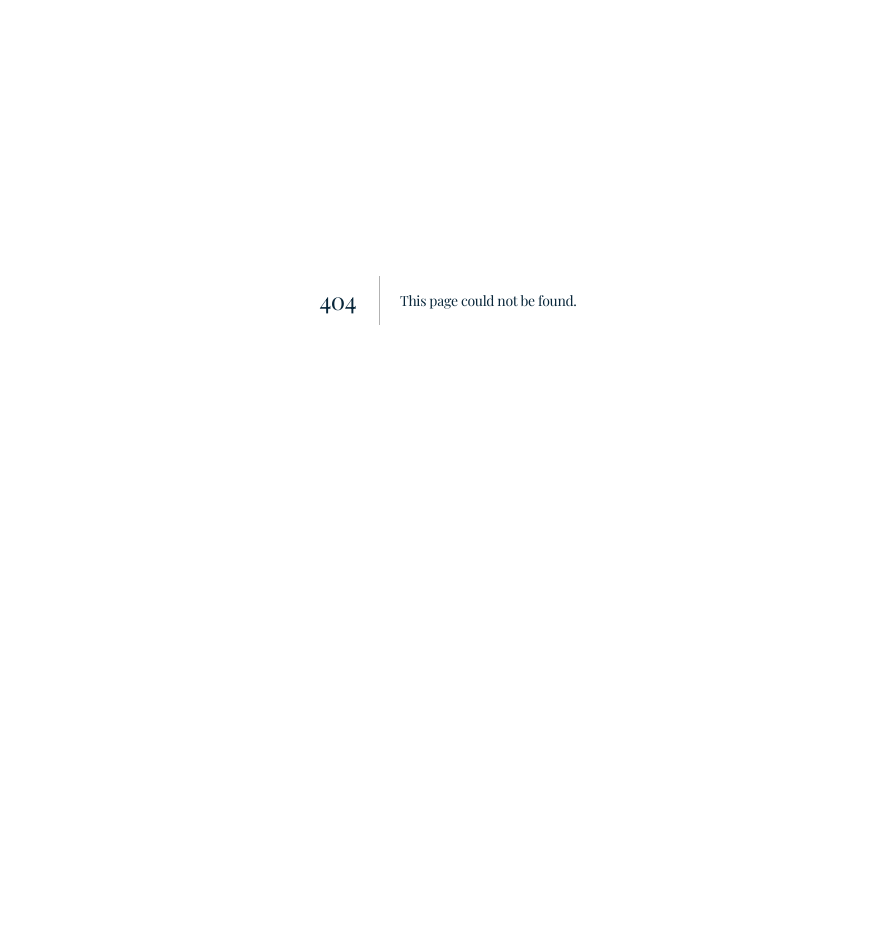
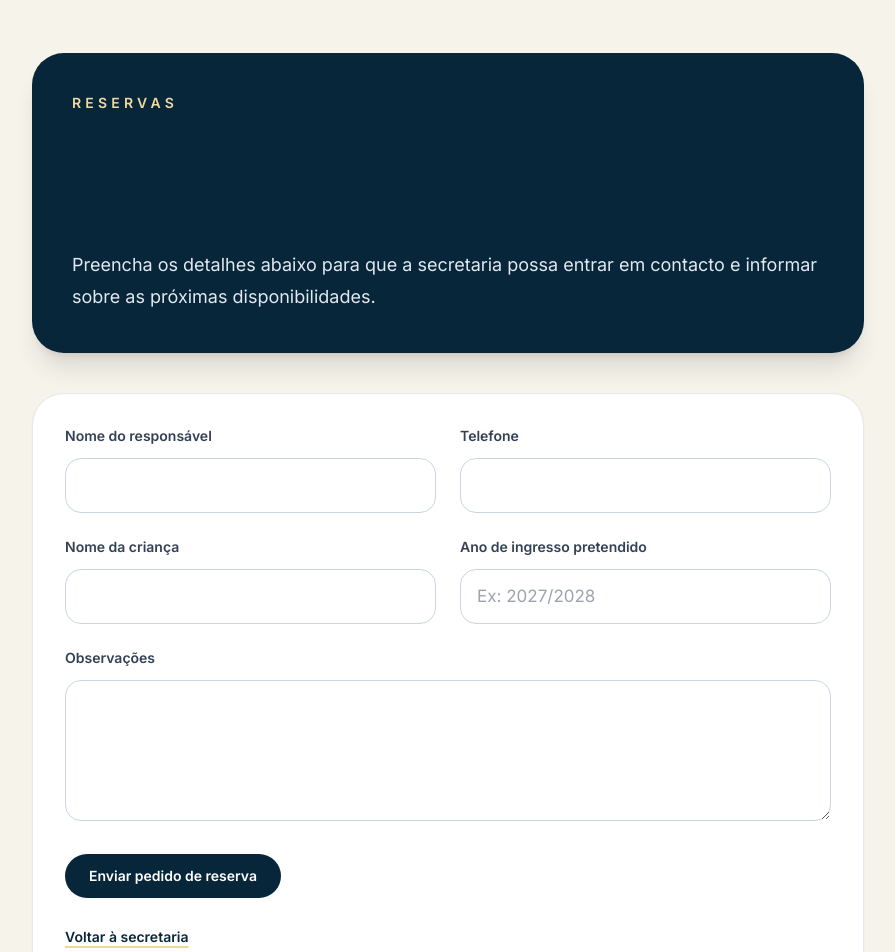
Before and after one commit to luistchitue-boop/nova-escola-politecnica-do-huambo-website, a Next.js app: page /secretaria/reservas in a window 1280 px wide. Before the commit this address had no page. Shown: the part 100-1052 px from the top of the page, without its empty margins (192-1087 px from the left). Before the commit the page ends 800 px from the top, so only its background shows below. Built offline with nearby package versions, Linux system fonts and the light colour scheme.

Commit message:
feat: add Reservas page and update services in Secretaria component

```diff
--- a/pages/secretaria.js
+++ b/pages/secretaria.js
@@ -1,6 +1,6 @@
 import Head from 'next/head'
 import Link from 'next/link'
-import { FaWhatsapp } from 'react-icons/fa'
+import { FaWhatsapp, FaUserGraduate } from 'react-icons/fa'
 import Header from '../components/Header'
 import Footer from '../components/Footer'
 
@@ -12,8 +12,10 @@ const services = [
     icon: <FaWhatsapp className="h-6 w-6" />,
   },
   {
-    title: 'Suporte aos pais',
-    description: 'Informação sobre pagamentos, matrículas, reuniões e comunicação com a escola.',
+    title: 'Reservas',
+    description: 'Pais que pretendam reservar uma vaga para os próximos anos letivos podem preencher os dados da criança.',
+    href: '/secretaria/reservas',
+    icon: <FaUserGraduate className="h-6 w-6" />,
   },
   {
     title: 'Serviços administrativos',
@@ -42,16 +44,16 @@ export default function SecretariaPage() {
 
         <div className="mt-10 grid gap-6 lg:grid-cols-3">
           {services.map((service) => (
-            <div key={service.title} className="rounded-[1.5rem] border border-slate-200 bg-white p-8 shadow-sm">
+            <div key={service.title} className="flex h-full flex-col rounded-[1.5rem] border border-slate-200 bg-white p-8 shadow-sm">
               {service.icon ? (
-                <div className="mb-4 flex h-12 w-12 items-center justify-center rounded-full bg-[#f8f4ea] text-[#25D366]">
+                <div className={`mb-4 flex h-12 w-12 items-center justify-center rounded-full bg-[#f8f4ea] ${service.title === 'Aceder grupos informativos no WhatsApp' ? 'text-[#25D366]' : 'text-[#08263a]'}`}>
                   {service.icon}
                 </div>
               ) : null}
               <h2 className="text-2xl font-semibold text-slate-900">{service.title}</h2>
               <p className="mt-3 text-sm leading-7 text-slate-600">{service.description}</p>
               {service.href ? (
-                <Link href={service.href} className="mt-5 inline-flex rounded-full bg-[#08263a] px-5 py-2.5 text-sm font-semibold text-white transition hover:bg-[#0d3550]">
+                <Link href={service.href} className="mt-auto inline-flex w-fit rounded-full bg-[#08263a] px-5 py-2.5 text-sm font-semibold text-white transition hover:bg-[#0d3550]">
                   Aceder
                 </Link>
               ) : null}
--- /dev/null
+++ b/pages/secretaria/reservas.js
@@ -0,0 +1,70 @@
+import Head from 'next/head'
+import Link from 'next/link'
+import Header from '../../components/Header'
+import Footer from '../../components/Footer'
+
+export default function ReservasPage() {
+  return (
+    <div className="min-h-screen bg-[#f6f3eb] text-slate-800">
+      <Head>
+        <title>Reservas — Secretaria</title>
+        <meta name="description" content="Reserva de vaga para futuros anos letivos na Nova Escola Politécnica do Huambo." />
+      </Head>
+
+      <Header />
+
+      <main className="mx-auto max-w-4xl px-6 py-20 lg:px-8">
+        <div className="rounded-[2rem] bg-[#08263a] p-10 text-white shadow-xl">
+          <p className="text-sm font-semibold uppercase tracking-[0.3em] text-[#f2d79d]">Reservas</p>
+          <h1 className="mt-4 text-4xl font-semibold sm:text-5xl">Reserve a vaga do seu filho para futuros anos letivos.</h1>
+          <p className="mt-6 text-lg leading-8 text-slate-200">
+            Preencha os detalhes abaixo para que a secretaria possa entrar em contacto e informar sobre as próximas disponibilidades.
+          </p>
+        </div>
+
+        <div className="mt-10 rounded-[2rem] border border-slate-200 bg-white p-8 shadow-sm">
+          <form className="space-y-6">
+            <div className="grid gap-6 md:grid-cols-2">
+              <div>
+                <label htmlFor="nome-pai" className="block text-sm font-semibold text-slate-700">Nome do responsável</label>
+                <input id="nome-pai" name="nome-pai" type="text" className="mt-3 w-full rounded-2xl border border-slate-300 px-4 py-3 outline-none focus:border-[#b98b2d]" />
+              </div>
+              <div>
+                <label htmlFor="telefone" className="block text-sm font-semibold text-slate-700">Telefone</label>
+                <input id="telefone" name="telefone" type="tel" className="mt-3 w-full rounded-2xl border border-slate-300 px-4 py-3 outline-none focus:border-[#b98b2d]" />
+              </div>
+            </div>
+
+            <div className="grid gap-6 md:grid-cols-2">
+              <div>
+                <label htmlFor="nome-filho" className="block text-sm font-semibold text-slate-700">Nome da criança</label>
+                <input id="nome-filho" name="nome-filho" type="text" className="mt-3 w-full rounded-2xl border border-slate-300 px-4 py-3 outline-none focus:border-[#b98b2d]" />
+              </div>
+              <div>
+                <label htmlFor="ano" className="block text-sm font-semibold text-slate-700">Ano de ingresso pretendido</label>
+                <input id="ano" name="ano" type="text" placeholder="Ex: 2027/2028" className="mt-3 w-full rounded-2xl border border-slate-300 px-4 py-3 outline-none focus:border-[#b98b2d]" />
+              </div>
+            </div>
+
+            <div>
+              <label htmlFor="observacoes" className="block text-sm font-semibold text-slate-700">Observações</label>
+              <textarea id="observacoes" name="observacoes" rows="4" className="mt-3 w-full rounded-2xl border border-slate-300 px-4 py-3 outline-none focus:border-[#b98b2d]" />
+            </div>
+
+            <button type="submit" className="rounded-full bg-[#08263a] px-6 py-3 text-sm font-semibold text-white transition hover:bg-[#0d3550]">
+              Enviar pedido de reserva
+            </button>
+          </form>
+
+          <div className="mt-6">
+            <Link href="/secretaria" className="text-sm font-semibold text-[#08263a] underline decoration-[#f2d79d] decoration-2 underline-offset-4">
+              Voltar à secretaria
+            </Link>
+          </div>
+        </div>
+      </main>
+
+      <Footer />
+    </div>
+  )
+}
```
